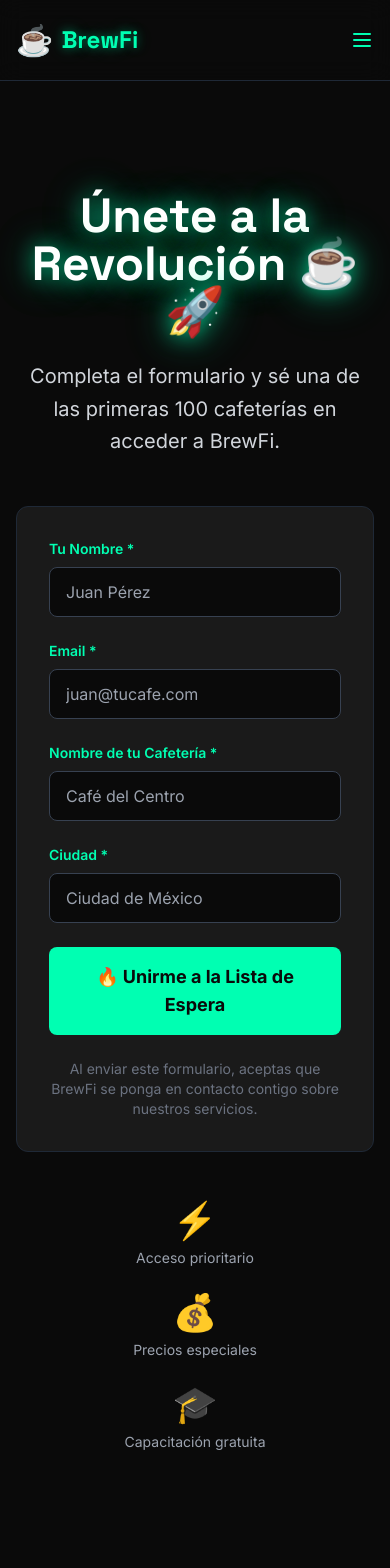
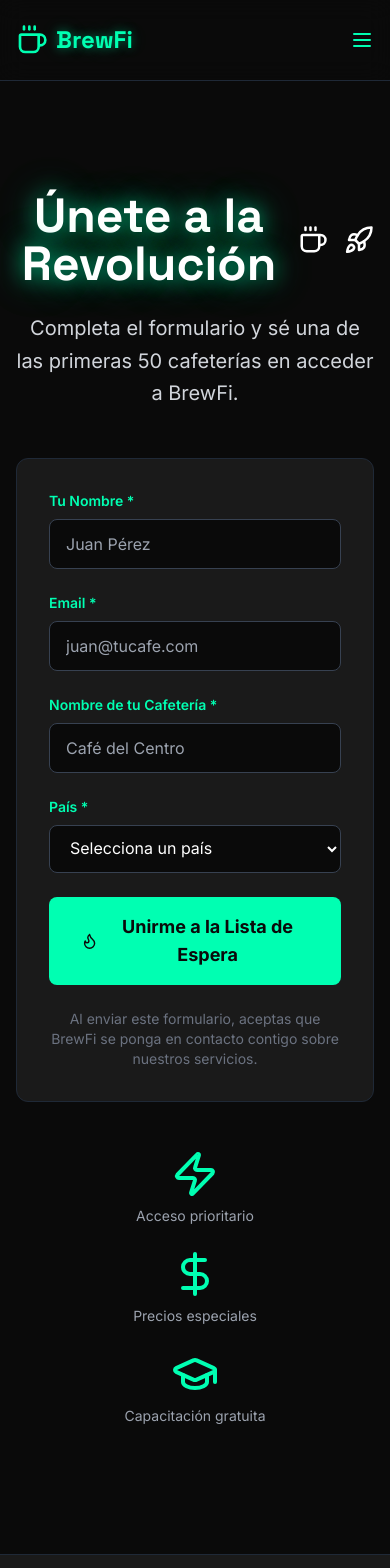
Before and after one commit to zleypner/brewfi_landing, a Next.js app: page /waitlist in a window 390 px wide. Shown: the top 1568 px of the page. Built offline with nearby package versions, Linux system fonts and the light colour scheme.

Commit message:
[Update] Verbiage

```diff
--- a/app/page.tsx
+++ b/app/page.tsx
@@ -1,5 +1,23 @@
 import Link from "next/link";
 import FeatureCard from "@/components/FeatureCard";
+import {
+  ArrowRight,
+  CreditCard,
+  FileText,
+  UserMinus,
+  Coffee,
+  Laptop,
+  ChevronDown,
+  CheckCircle,
+  ClipboardList,
+  Zap,
+  Gift,
+  BarChart3,
+  Lock,
+  Heart,
+  Rocket,
+  Flame
+} from "lucide-react";
 
 export default function Home() {
   return (
@@ -15,8 +33,9 @@ export default function Home() {
             <br />
             Únete a <span className="text-brewfi-green font-semibold">BrewFi</span> — la nueva forma de fidelizar clientes y aceptar pagos digitales.
           </p>
-          <Link href="/waitlist" className="btn-primary inline-block">
-            👉 Únete a la Lista de Espera
+          <Link href="/waitlist" className="btn-primary inline-flex items-center gap-2">
+            <ArrowRight className="w-5 h-5" />
+            Únete a la Lista de Espera
           </Link>
         </div>
       </section>
@@ -30,19 +49,25 @@ export default function Home() {
 
           <div className="grid md:grid-cols-3 gap-6 mb-12">
             <div className="card-dark">
-              <div className="text-4xl mb-4">💸</div>
+              <div className="text-red-400 mb-4">
+                <CreditCard className="w-12 h-12" />
+              </div>
               <h3 className="text-xl font-bold text-red-400 mb-2">Pagos lentos y costosos</h3>
               <p className="text-gray-400">Comisiones altas y tiempos de espera que frustran a tus clientes.</p>
             </div>
 
             <div className="card-dark">
-              <div className="text-4xl mb-4">📝</div>
+              <div className="text-red-400 mb-4">
+                <FileText className="w-12 h-12" />
+              </div>
               <h3 className="text-xl font-bold text-red-400 mb-2">Sin programa de fidelidad real</h3>
               <p className="text-gray-400">Tarjetas de papel que nadie usa y sistemas complicados que nadie entiende.</p>
             </div>
 
             <div className="card-dark">
-              <div className="text-4xl mb-4">👋</div>
+              <div className="text-red-400 mb-4">
+                <UserMinus className="w-12 h-12" />
+              </div>
               <h3 className="text-xl font-bold text-red-400 mb-2">Clientes que no regresan</h3>
               <p className="text-gray-400">Sin razones para volver, tus clientes se van a la competencia.</p>
             </div>
@@ -59,8 +84,10 @@ export default function Home() {
       {/* Guide Section - El Guía */}
       <section className="section-container bg-brewfi-darkGray/50">
         <div className="max-w-4xl mx-auto text-center">
-          <h2 className="text-4xl md:text-5xl font-bold mb-6 glow-text-subtle font-grotesk">
-            Somos baristas digitales ☕💻
+          <h2 className="text-4xl md:text-5xl font-bold mb-6 glow-text-subtle font-grotesk flex items-center justify-center gap-3">
+            Somos baristas digitales
+            <Coffee className="w-10 h-10 inline" />
+            <Laptop className="w-10 h-10 inline" />
           </h2>
           <p className="text-xl text-gray-300 leading-relaxed max-w-3xl mx-auto">
             En BrewFi, somos desarrolladores Web3 con experiencia real en crear soluciones para el mundo físico.
@@ -73,16 +100,19 @@ export default function Home() {
       {/* Plan Section - El Plan */}
       <section className="section-container">
         <div className="max-w-5xl mx-auto">
-          <h2 className="text-4xl md:text-5xl font-bold text-center mb-16 glow-text-subtle font-grotesk">
-            Así funciona BrewFi 👇
+          <h2 className="text-4xl md:text-5xl font-bold text-center mb-16 glow-text-subtle font-grotesk flex items-center justify-center gap-3">
+            Así funciona BrewFi
+            <ChevronDown className="w-10 h-10" />
           </h2>
 
           <div className="space-y-6 mb-12">
             <div className="card-dark flex items-start space-x-4 transform hover:scale-102 transition-transform">
-              <div className="text-3xl">✅</div>
+              <div className="text-brewfi-green">
+                <CheckCircle className="w-10 h-10" />
+              </div>
               <div>
                 <h3 className="text-2xl font-bold text-brewfi-green mb-2">
-                  Instala un POS moderno por solo $20/mes
+                  Instala un POS moderno
                 </h3>
                 <p className="text-gray-400 text-lg">
                   Terminal de pagos fácil de usar, sin contratos largos ni costos ocultos.
@@ -91,7 +121,9 @@ export default function Home() {
             </div>
 
             <div className="card-dark flex items-start space-x-4 transform hover:scale-102 transition-transform">
-              <div className="text-3xl">✅</div>
+              <div className="text-brewfi-green">
+                <CheckCircle className="w-10 h-10" />
+              </div>
               <div>
                 <h3 className="text-2xl font-bold text-brewfi-green mb-2">
                   Acepta pagos con tarjeta, QR o cripto
@@ -103,7 +135,9 @@ export default function Home() {
             </div>
 
             <div className="card-dark flex items-start space-x-4 transform hover:scale-102 transition-transform">
-              <div className="text-3xl">✅</div>
+              <div className="text-brewfi-green">
+                <CheckCircle className="w-10 h-10" />
+              </div>
               <div>
                 <h3 className="text-2xl font-bold text-brewfi-green mb-2">
                   Tus clientes ganan $BREWFI tokens con cada compra
@@ -115,7 +149,9 @@ export default function Home() {
             </div>
 
             <div className="card-dark flex items-start space-x-4 transform hover:scale-102 transition-transform">
-              <div className="text-3xl">✅</div>
+              <div className="text-brewfi-green">
+                <CheckCircle className="w-10 h-10" />
+              </div>
               <div>
                 <h3 className="text-2xl font-bold text-brewfi-green mb-2">
                   Canjean sus tokens por café gratis o envían cafés a amigos
@@ -127,7 +163,9 @@ export default function Home() {
             </div>
 
             <div className="card-dark flex items-start space-x-4 transform hover:scale-102 transition-transform">
-              <div className="text-3xl">✅</div>
+              <div className="text-brewfi-green">
+                <CheckCircle className="w-10 h-10" />
+              </div>
               <div>
                 <h3 className="text-2xl font-bold text-brewfi-green mb-2">
                   Tú ves métricas reales de ventas y retención
@@ -140,8 +178,9 @@ export default function Home() {
           </div>
 
           <div className="text-center">
-            <Link href="/waitlist" className="btn-secondary inline-block">
-              📋 Únete a la lista de espera
+            <Link href="/waitlist" className="btn-secondary inline-flex items-center gap-2">
+              <ClipboardList className="w-5 h-5" />
+              Únete a la lista de espera
             </Link>
           </div>
         </div>
@@ -161,12 +200,12 @@ export default function Home() {
 
           <div className="relative py-12">
             <div className="absolute inset-0 flex items-center justify-center opacity-10">
-              <div className="text-9xl">☕</div>
+              <Coffee className="w-48 h-48" />
             </div>
             <blockquote className="relative text-3xl md:text-4xl font-bold text-brewfi-green italic glow-text-subtle">
-              "Deja de vender café.
+              &ldquo;Deja de vender café.
               <br />
-              Comienza a crear comunidad."
+              Comienza a crear comunidad.&rdquo;
             </blockquote>
           </div>
         </div>
@@ -176,32 +215,32 @@ export default function Home() {
       <section className="section-container">
         <div className="grid md:grid-cols-3 gap-8">
           <FeatureCard
-            icon="⚡"
+            icon={<Zap className="w-12 h-12" />}
             title="Pagos Instantáneos"
             description="Cobra en segundos con cualquier método de pago. Reduce filas y mejora la experiencia."
           />
           <FeatureCard
-            icon="🎁"
+            icon={<Gift className="w-12 h-12" />}
             title="Recompensas Automáticas"
             description="Cada compra genera tokens. Sin tarjetas, sin complicaciones. Todo digital."
           />
           <FeatureCard
-            icon="📊"
+            icon={<BarChart3 className="w-12 h-12" />}
             title="Datos en Tiempo Real"
             description="Conoce a tus mejores clientes, horarios pico y productos favoritos."
           />
           <FeatureCard
-            icon="🔒"
+            icon={<Lock className="w-12 h-12" />}
             title="Seguridad Blockchain"
             description="Todas las transacciones protegidas por la red Avalanche. Transparente y verificable."
           />
           <FeatureCard
-            icon="💚"
+            icon={<Heart className="w-12 h-12" />}
             title="Comunidad Fiel"
             description="Tus clientes se convierten en embajadores de tu marca al regalar cafés."
           />
           <FeatureCard
-            icon="🚀"
+            icon={<Rocket className="w-12 h-12" />}
             title="Fácil de Usar"
             description="Instalación rápida, sin conocimientos técnicos. Tu equipo aprende en minutos."
           />
@@ -211,14 +250,17 @@ export default function Home() {
       {/* Final CTA Section - Llamado a la Acción */}
       <section className="section-container bg-brewfi-darkGray/50 text-center">
         <div className="max-w-4xl mx-auto">
-          <h2 className="text-4xl md:text-6xl font-bold mb-6 glow-text font-grotesk">
-            Las primeras 100 cafeterías tendrán acceso prioritario ☕🚀
+          <h2 className="text-4xl md:text-6xl font-bold mb-6 glow-text font-grotesk flex items-center justify-center gap-4">
+            Las primeras 50 cafeterías tendrán acceso prioritario
+            <Coffee className="w-12 h-12 inline" />
+            <Rocket className="w-12 h-12 inline" />
           </h2>
           <p className="text-2xl text-gray-300 mb-12">
             No te quedes fuera.
           </p>
-          <Link href="/waitlist" className="btn-primary inline-block text-xl px-12 py-5">
-            🔥 Unirme a la lista de espera
+          <Link href="/waitlist" className="btn-primary inline-flex items-center gap-2 text-xl px-12 py-5">
+            <Flame className="w-6 h-6" />
+            Unirme a la lista de espera
           </Link>
         </div>
       </section>
--- a/app/waitlist/page.tsx
+++ b/app/waitlist/page.tsx
@@ -2,13 +2,15 @@
 
 import { useState } from "react";
 import Link from "next/link";
+import { CheckCircle, Coffee, Rocket, Flame, Zap, DollarSign, GraduationCap } from "lucide-react";
 
 export default function WaitlistPage() {
   const [formData, setFormData] = useState({
     name: "",
     email: "",
     cafeName: "",
-    city: "",
+    country: "",
+    otherCountry: "",
   });
   const [isSubmitted, setIsSubmitted] = useState(false);
   const [isSubmitting, setIsSubmitting] = useState(false);
@@ -25,7 +27,7 @@ export default function WaitlistPage() {
     setIsSubmitting(false);
   };
 
-  const handleChange = (e: React.ChangeEvent<HTMLInputElement>) => {
+  const handleChange = (e: React.ChangeEvent<HTMLInputElement | HTMLSelectElement>) => {
     setFormData({
       ...formData,
       [e.target.name]: e.target.value,
@@ -36,9 +38,12 @@ export default function WaitlistPage() {
     return (
       <div className="min-h-screen flex items-center justify-center section-container">
         <div className="max-w-2xl mx-auto text-center">
-          <div className="text-8xl mb-8 animate-bounce">✅</div>
-          <h1 className="text-5xl font-bold mb-6 glow-text font-grotesk">
-            ¡Bienvenido a BrewFi! ☕
+          <div className="text-brewfi-green mb-8 animate-bounce flex justify-center">
+            <CheckCircle className="w-32 h-32" />
+          </div>
+          <h1 className="text-5xl font-bold mb-6 glow-text font-grotesk flex items-center justify-center gap-3">
+            ¡Bienvenido a BrewFi!
+            <Coffee className="w-12 h-12" />
           </h1>
           <p className="text-xl text-gray-300 mb-8 leading-relaxed">
             Gracias por unirte a la lista de espera, <span className="text-brewfi-green font-semibold">{formData.name}</span>.
@@ -64,11 +69,13 @@ export default function WaitlistPage() {
         <div className="max-w-2xl mx-auto">
           {/* Header */}
           <div className="text-center mb-12">
-            <h1 className="text-5xl md:text-6xl font-bold mb-6 glow-text font-grotesk">
-              Únete a la Revolución ☕🚀
+            <h1 className="text-5xl md:text-6xl font-bold mb-6 glow-text font-grotesk flex items-center justify-center gap-4">
+              Únete a la Revolución
+              <Coffee className="w-14 h-14" />
+              <Rocket className="w-14 h-14" />
             </h1>
             <p className="text-xl text-gray-300 leading-relaxed">
-              Completa el formulario y sé una de las primeras 100 cafeterías en acceder a BrewFi.
+              Completa el formulario y sé una de las primeras 50 cafeterías en acceder a BrewFi.
             </p>
           </div>
 
@@ -131,32 +138,65 @@ export default function WaitlistPage() {
               />
             </div>
 
-            {/* City */}
+            {/* Country */}
             <div>
-              <label htmlFor="city" className="block text-sm font-semibold text-brewfi-green mb-2">
-                Ciudad *
+              <label htmlFor="country" className="block text-sm font-semibold text-brewfi-green mb-2">
+                País *
               </label>
-              <input
-                type="text"
-                id="city"
-                name="city"
+              <select
+                id="country"
+                name="country"
                 required
-                value={formData.city}
+                value={formData.country}
                 onChange={handleChange}
                 className="w-full bg-brewfi-dark border border-gray-700 rounded-lg px-4 py-3 text-white
                           focus:outline-none focus:border-brewfi-green focus:ring-2 focus:ring-brewfi-green/50
                           transition-all duration-300"
-                placeholder="Ciudad de México"
-              />
+              >
+                <option value="">Selecciona un país</option>
+                <option value="Argentina">Argentina</option>
+                <option value="Chile">Chile</option>
+                <option value="Costa Rica">Costa Rica</option>
+                <option value="Mexico">México</option>
+                <option value="Other">Otro</option>
+              </select>
             </div>
+
+            {/* Other Country Input */}
+            {formData.country === "Other" && (
+              <div>
+                <label htmlFor="otherCountry" className="block text-sm font-semibold text-brewfi-green mb-2">
+                  Especifica tu país *
+                </label>
+                <input
+                  type="text"
+                  id="otherCountry"
+                  name="otherCountry"
+                  required
+                  value={formData.otherCountry}
+                  onChange={handleChange}
+                  className="w-full bg-brewfi-dark border border-gray-700 rounded-lg px-4 py-3 text-white
+                            focus:outline-none focus:border-brewfi-green focus:ring-2 focus:ring-brewfi-green/50
+                            transition-all duration-300"
+                  placeholder="Escribe tu país"
+                />
+              </div>
+            )}
 
             {/* Submit Button */}
             <button
               type="submit"
               disabled={isSubmitting}
-              className="w-full btn-primary disabled:opacity-50 disabled:cursor-not-allowed"
+              className="w-full btn-primary disabled:opacity-50 disabled:cursor-not-allowed flex items-center justify-center gap-2"
             >
-              {isSubmitting ? "Enviando..." : "🔥 Unirme a la Lista de Espera"}
+              {isSubmitting ? (
+                "Enviando..."
+              ) : (
+                <>
+                  <Flame className="w-5 h-5" />
+                  Unirme a la Lista de Espera
+                </>
+              )}
             </button>
 
             {/* Privacy Notice */}
@@ -168,15 +208,21 @@ export default function WaitlistPage() {
           {/* Benefits Reminder */}
           <div className="mt-12 grid md:grid-cols-3 gap-6">
             <div className="text-center">
-              <div className="text-4xl mb-2">⚡</div>
+              <div className="text-brewfi-green mb-2 flex justify-center">
+                <Zap className="w-12 h-12" />
+              </div>
               <p className="text-sm text-gray-400">Acceso prioritario</p>
             </div>
             <div className="text-center">
-              <div className="text-4xl mb-2">💰</div>
+              <div className="text-brewfi-green mb-2 flex justify-center">
+                <DollarSign className="w-12 h-12" />
+              </div>
               <p className="text-sm text-gray-400">Precios especiales</p>
             </div>
             <div className="text-center">
-              <div className="text-4xl mb-2">🎓</div>
+              <div className="text-brewfi-green mb-2 flex justify-center">
+                <GraduationCap className="w-12 h-12" />
+              </div>
               <p className="text-sm text-gray-400">Capacitación gratuita</p>
             </div>
           </div>
--- a/components/FeatureCard.tsx
+++ b/components/FeatureCard.tsx
@@ -1,5 +1,7 @@
+import { ReactNode } from "react";
+
 interface FeatureCardProps {
-  icon: string;
+  icon: ReactNode;
   title: string;
   description: string;
 }
@@ -7,7 +9,7 @@ interface FeatureCardProps {
 export default function FeatureCard({ icon, title, description }: FeatureCardProps) {
   return (
     <div className="card-dark group">
-      <div className="text-5xl mb-4 transform group-hover:scale-110 transition-transform duration-300">
+      <div className="text-brewfi-green mb-4 transform group-hover:scale-110 transition-transform duration-300">
         {icon}
       </div>
       <h3 className="text-xl font-bold text-brewfi-green mb-3 group-hover:glow-text-subtle transition-all duration-300">
--- a/components/Footer.tsx
+++ b/components/Footer.tsx
@@ -1,4 +1,5 @@
 import Link from "next/link";
+import { Coffee, Sparkles } from "lucide-react";
 
 export default function Footer() {
   return (
@@ -8,7 +9,7 @@ export default function Footer() {
           {/* Brand */}
           <div className="space-y-4">
             <div className="flex items-center space-x-2">
-              <div className="text-2xl">☕</div>
+              <Coffee className="w-7 h-7 text-brewfi-green" />
               <span className="text-xl font-bold font-grotesk text-brewfi-green glow-text-subtle">
                 BrewFi
               </span>
--- a/components/Navbar.tsx
+++ b/components/Navbar.tsx
@@ -2,6 +2,7 @@
 
 import Link from "next/link";
 import { useState } from "react";
+import { Coffee } from "lucide-react";
 
 export default function Navbar() {
   const [isMobileMenuOpen, setIsMobileMenuOpen] = useState(false);
@@ -12,7 +13,7 @@ export default function Navbar() {
         <div className="flex items-center justify-between h-20">
           {/* Logo */}
           <Link href="/" className="flex items-center space-x-2 group">
-            <div className="text-3xl">☕</div>
+            <Coffee className="w-8 h-8 text-brewfi-green" />
             <span className="text-2xl font-bold font-grotesk text-brewfi-green glow-text-subtle group-hover:glow-text transition-all duration-300">
               BrewFi
             </span>
```
Also changed, not shown: package.json (+7 -6 lines), 1 other file (tests, documents, lock files or other folders).
